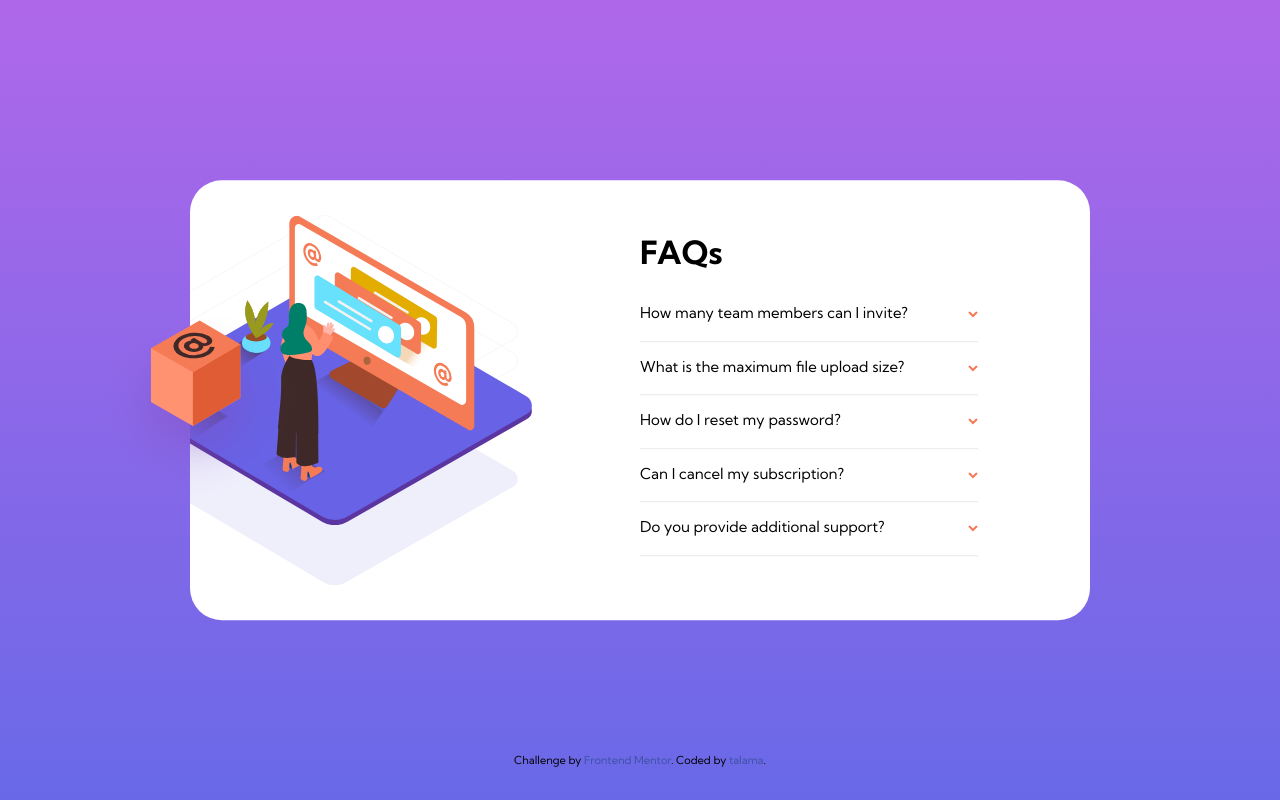
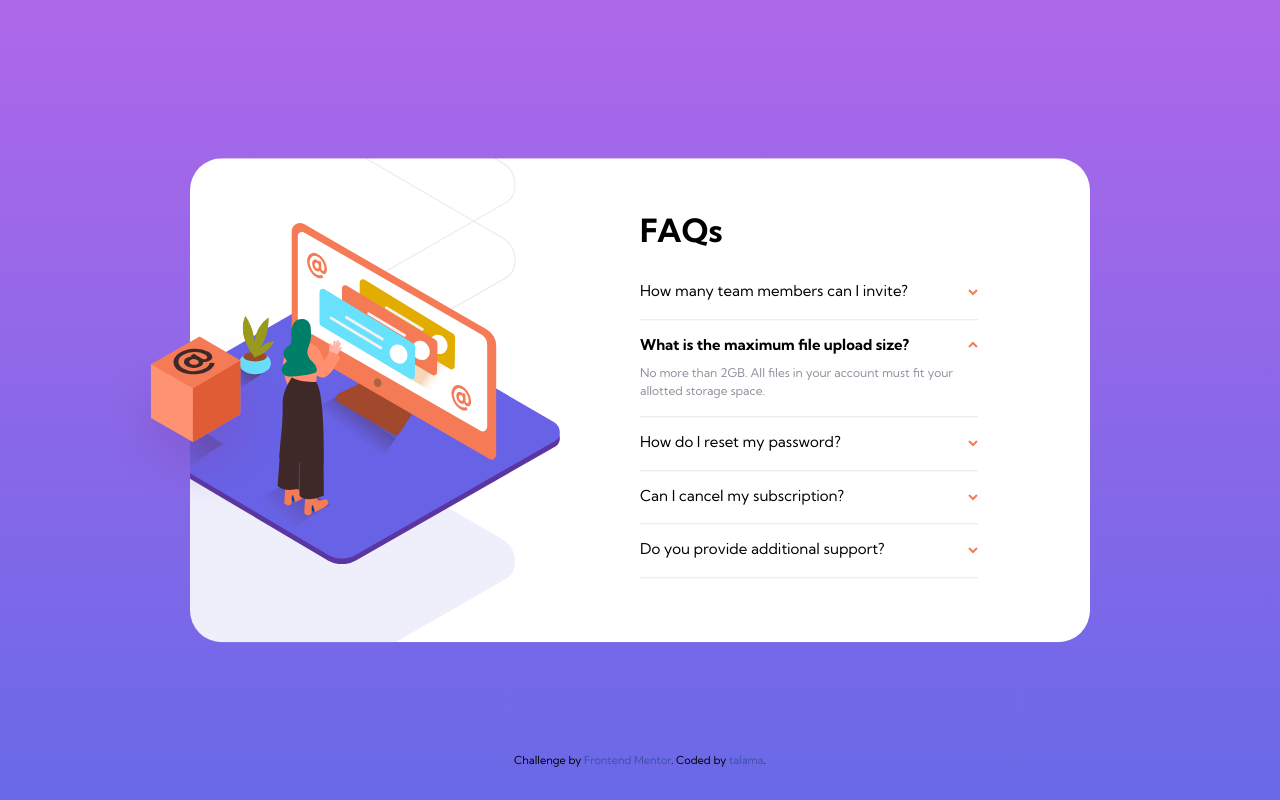
Before and after one commit to talama/FM-accordionCard, a website built with Vite: page index.html in a window 1280 px wide. Built offline with nearby package versions, Linux system fonts and the light colour scheme.

Commit message:
feat: fixed background image and initial faq element initial state

```diff
--- a/index.html
+++ b/index.html
@@ -30,10 +30,15 @@
     <main class="accordion">
       <div class="logo">
         <div class="logo__container">
+          <img
+            src="assets/imgs/illustration-box-desktop.svg"
+            alt=""
+            class="box"
+          />
           <picture class="logo__main">
             <source
               srcset="./assets/imgs/illustration-woman-online-mobile.svg"
-              media="(max-width: 900px)"
+              media="(max-width: 1000px)"
             />
             <img
               src="./assets/imgs/illustration-woman-online-desktop.svg"
@@ -41,17 +46,13 @@
             />
           </picture>
         </div>
-        <img
-          src="assets/imgs/illustration-box-desktop.svg"
-          alt=""
-          class="box"
-        />
       </div>
 
       <div class="faq__section">
         <h1 class="faq__title">
           <abbr title="Frequently Asked Questions">FAQ</abbr>s
         </h1>
+
         <dl class="faq__content">
           <div class="faq__item">
             <dt>
@@ -70,11 +71,12 @@
               </div>
             </dd>
           </div>
+
           <div class="faq__item">
             <dt>
               <button
                 type="button"
-                aria-expanded="false"
+                aria-expanded="true"
                 aria-controls="faq__desc--2"
               >
                 What is the maximum file upload size?
--- a/main.js
+++ b/main.js
@@ -2,13 +2,20 @@ window.addEventListener("load", () => {
   const buttons = document.querySelectorAll(
     "button[aria-expanded][aria-controls]"
   );
-  buttons.forEach((btn) => setUp(btn));
+  buttons.forEach((btn) => {
+    if (btn.getAttribute("aria-expanded") === "true") {
+      const content = document.getElementById(
+        btn.getAttribute("aria-controls")
+      );
+      content.style.display = "block";
+    }
+    setUp(btn);
+  });
 });
 
 function setUp(btn) {
   btn.addEventListener("click", () => {
-    const btnId = btn.getAttribute("aria-controls");
-    const content = document.getElementById(btnId);
+    const content = document.getElementById(btn.getAttribute("aria-controls"));
     if (btn.getAttribute("aria-expanded") === "false") {
       content.style.display = "block";
       btn.setAttribute("aria-expanded", "true");
--- a/style.css
+++ b/style.css
@@ -98,11 +98,12 @@ body {
   border-radius: 2rem;
   display: grid;
   grid-template-columns: 1fr 1fr;
+  background: url("./assets/imgs/bg-pattern-desktop.svg"), white;
+  background-repeat: no-repeat;
+  background-position: -40rem -17rem;
 }
 
 .logo {
-  align-self: center;
-  width: max-content;
   position: relative;
 }
 
@@ -111,16 +112,14 @@ body {
 }
 
 .logo__main {
-  background: url("./assets/imgs/bg-pattern-desktop.svg") no-repeat center
-    bottom / contain;
-  margin-left: -65px;
-  padding-bottom: 60px;
+  margin-top: 4rem;
+  margin-left: -5rem;
 }
 
 .box {
   position: absolute;
-  top: 28%;
-  left: -90px;
+  top: 11rem;
+  left: -5.625rem;
 }
 
 .faq__section {
```
